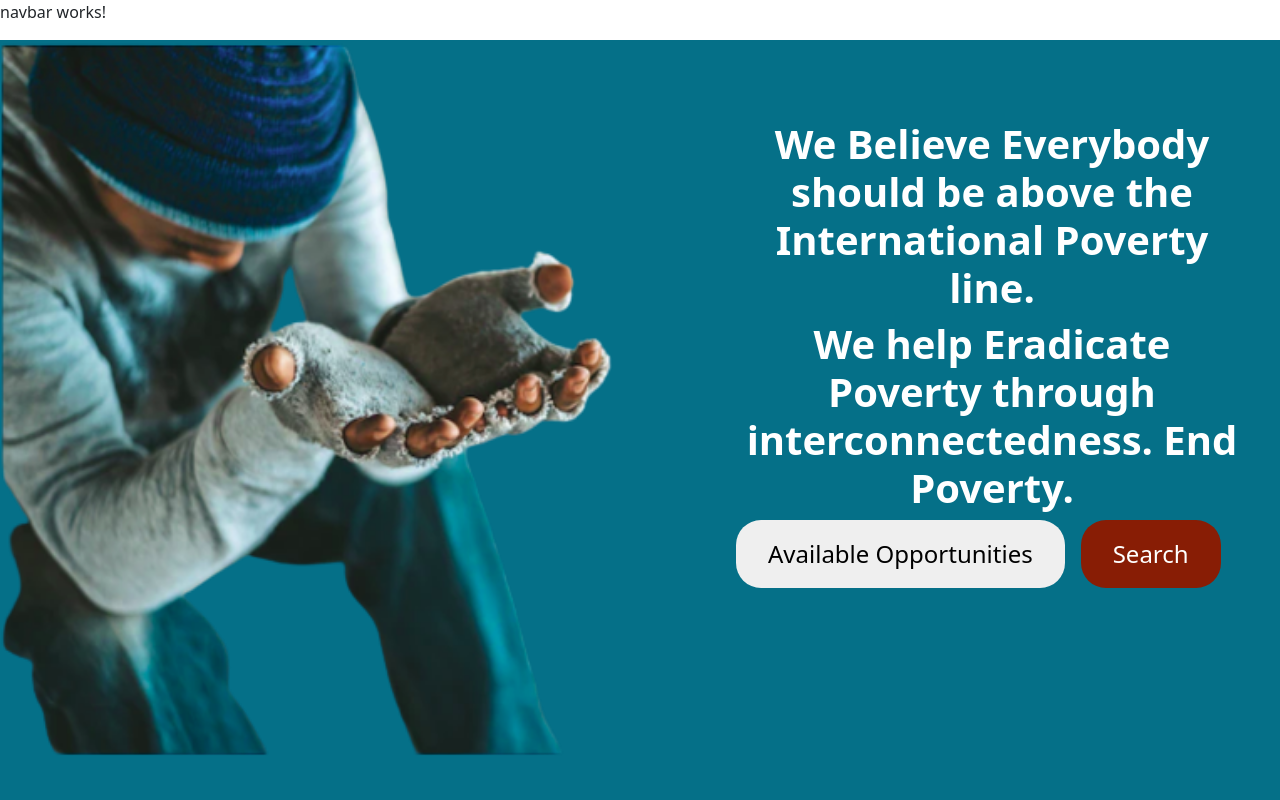
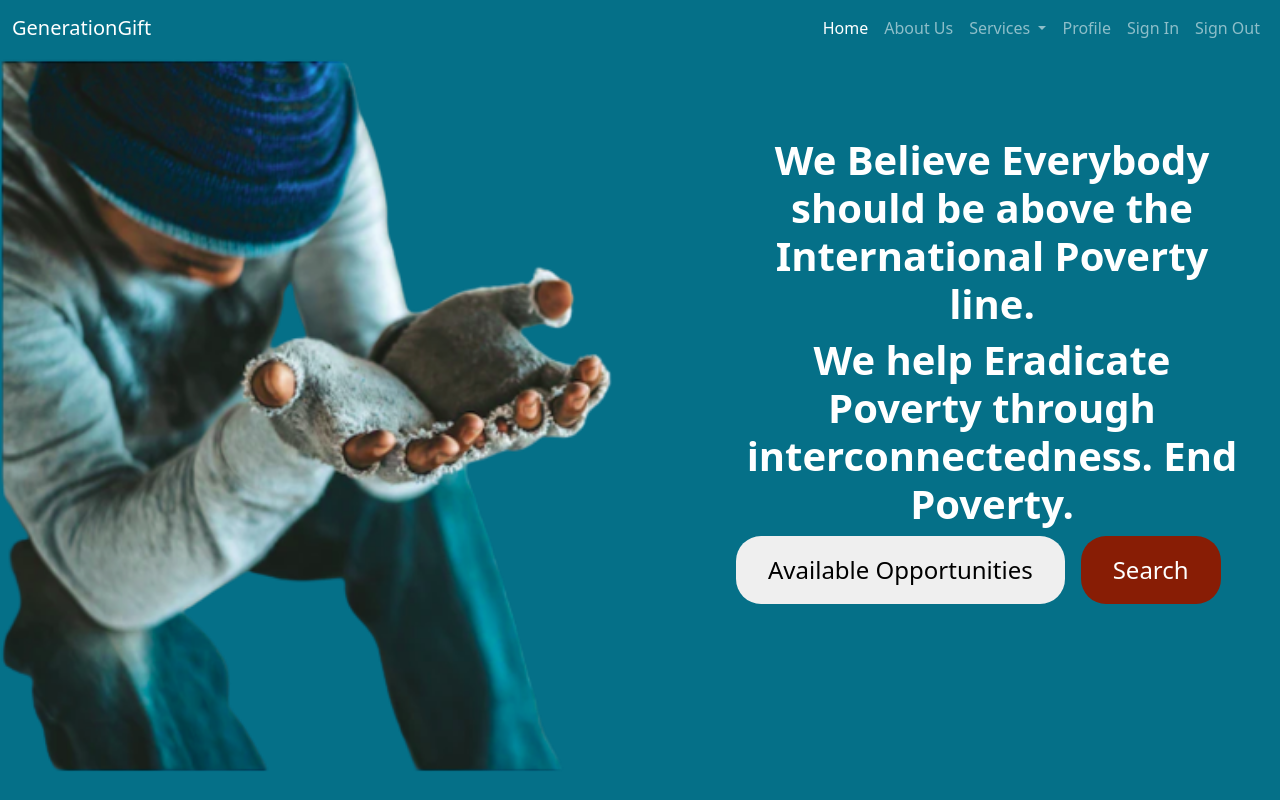
Before and after one commit to vionaosiako/GenerationGiftAngular, an Angular app: page / in a window 1280 px wide. Shown: the top 800 px of the page. Built offline with nearby package versions, Linux system fonts and the light colour scheme; no server answers.

Commit message:
ft:navbar

```diff
--- a/src/app/components/navbar/navbar.component.css
+++ b/src/app/components/navbar/navbar.component.css
@@ -0,0 +1,3 @@
+.navbar{
+    background-color: #057088;
+}
--- a/src/app/components/navbar/navbar.component.html
+++ b/src/app/components/navbar/navbar.component.html
@@ -1 +1,40 @@
-<p>navbar works!</p>
+<nav class="navbar navbar-expand-lg navbar-dark">
+    <div class="container-fluid">
+        <a class="navbar-brand" href="#">GenerationGift</a>
+        <button class="navbar-toggler" type="button" data-bs-toggle="collapse" data-bs-target="#navbarNav"
+            aria-controls="navbarNav" aria-expanded="false" aria-label="Toggle navigation">
+            <span class="navbar-toggler-icon"></span>
+        </button>
+        <div class="collapse navbar-collapse" id="navbarNav">
+            <ul class="navbar-nav ms-auto">
+                <li class="nav-item">
+                    <a class="nav-link active" aria-current="page" href="#">Home</a>
+                </li>
+                <li class="nav-item">
+                    <a class="nav-link" href="#">About Us</a>
+                </li>
+                <li class="nav-item dropdown">
+                    <a class="nav-link dropdown-toggle" href="#" id="navbarDropdownMenuLink" data-toggle="dropdown" aria-haspopup="true"
+                        aria-expanded="false">
+                        Services
+                    </a>
+                    <div class="dropdown-menu" aria-labelledby="navbarDropdownMenuLink">
+                        <a class="dropdown-item" href="#">Jobs</a>
+                        <a class="dropdown-item" href="#">Trainings</a>
+                        <a class="dropdown-item" href="#">Donations</a>
+                        <a class="dropdown-item" href="#">Project Pitch</a>
+                    </div>
+                </li>
+                <li class="nav-item">
+                    <a class="nav-link" href="#">Profile</a>
+                </li>
+                <li class="nav-item">
+                    <a class="nav-link" href="#">Sign In</a>
+                </li>
+                <li class="nav-item">
+                    <a class="nav-link" href="#">Sign Out</a>
+                </li>
+            </ul>
+        </div>
+    </div>
+</nav>
```
